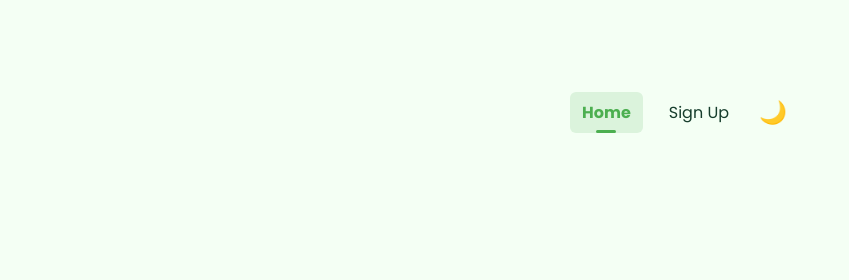
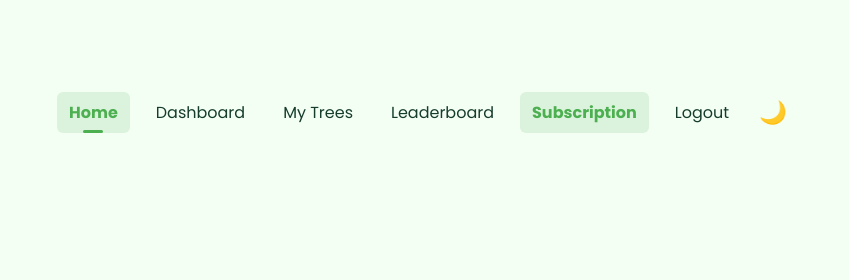
Before and after one commit to lagat24/greentrace, a plain HTML site: page frontend/sub.html in a window 1280 px wide. Shown: the top 280 px of the page, 431-1280 px from the left. Drawn offline with Linux system fonts and the light colour scheme.

Commit message:
update subscriptions

```diff
--- a/frontend/sub.html
+++ b/frontend/sub.html
@@ -25,8 +25,11 @@
 
     <div class="nav-links">
       <a href="index.html">Home</a>
-      <a href="signup.html" class="btn">Sign Up</a>
-
+      <a href="dashboard.html">Dashboard</a>
+      <a href="add-tree.html">My Trees</a>
+      <a href="leaderboard.html">Leaderboard</a>
+      <a href="sub.html" style="color:var(--accent); font-weight:bold;">Subscription</a>
+      <a href="#" onclick="logout()">Logout</a>
       <!-- Dark mode toggle -->
       <button id="darkModeToggle" class="dark-toggle" aria-pressed="false" aria-label="Toggle dark mode">🌙</button>
     </div>
```
Also changed, not shown: frontend/index.html (+0 -1 lines).
